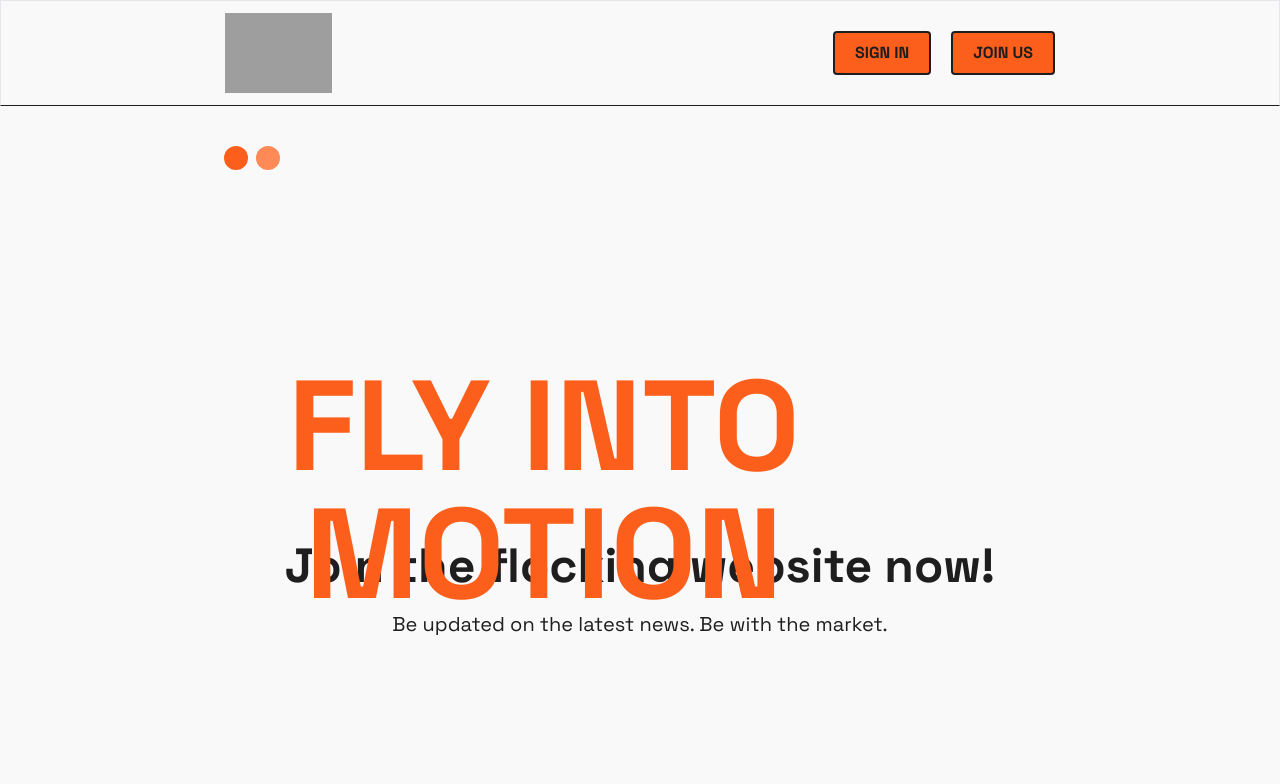
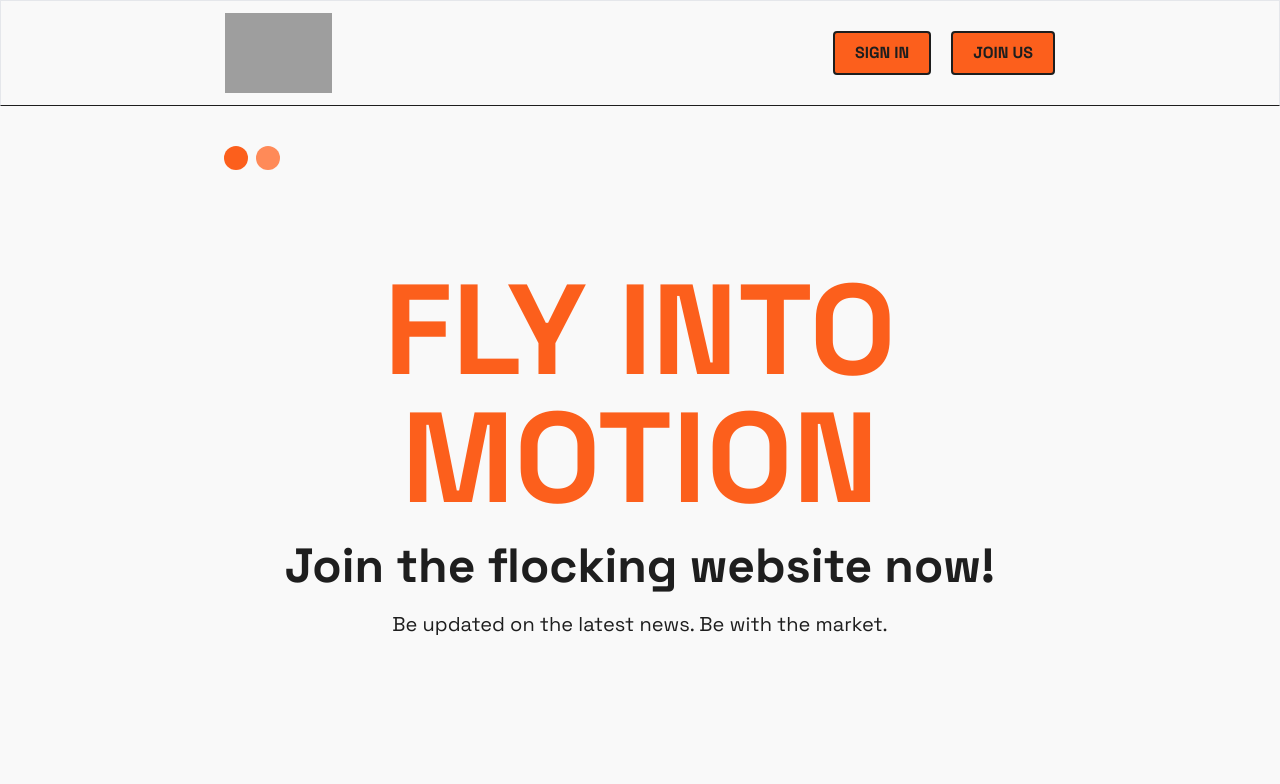
Before and after one commit to aaronjoshuaespinosa/WingMan-App, a React (Create React App) app: page / in a window 1280 px wide. Shown: the top 784 px of the page. Built offline with nearby package versions, Linux system fonts and the light colour scheme; grey boxes are pictures that could not be loaded.

Commit message:
Added some animations

```diff
--- a/src/pages/Hero.js
+++ b/src/pages/Hero.js
@@ -38,7 +38,11 @@ const Hero = () => {
 
     return (
         <>
-            <div className='bg-wht w-full h-full font-space'>
+            <motion.div
+                initial={{ opacity: 0 }}
+                animate={{ opacity: 100 }}
+                transition={{ duration: 1.5 }}
+                className='bg-wht w-full h-full font-space'>
                 <p className='fixed bottom-0 right-0 text-5xl hover:text-orng cursor-pointer m-5 z-20 transition-all ease-in-out duration-[0.2s]'><FaArrowCircleUp onClick={scrollToTop} style={{ opacity: visible ? '100%' : '0%' }} /></p>
 
                 <div className='w-full py-3 px-5 lg:px-56 border-b-blk border-[1px]'>
@@ -60,7 +64,8 @@ const Hero = () => {
                     </div>
 
                     <div className='w-full flex flex-col justify-center items-center pt-12 lg:pt-24 custom:pt-1 gap-y-4 lg:gap-y-5 custom:gap-y-5'>
-                        <motion.p animate={{ opacity: 100, x: [100, -100, 100], y: [-100, 100, -100] }} transition={{repeat: Infinity}} className='text-orng font-bold text-7xl lg:text-9xl custom:text-8xl text-center select-none'>FLY INTO MOTION</motion.p>
+
+                        <p className='text-orng font-bold text-7xl lg:text-9xl custom:text-8xl text-center select-none'>FLY INTO MOTION</p>
                         <p className='text-blk font-bold text-xl lg:text-5xl custom:text-4xl text-center select-none'>Join the flocking website now!</p>
                         <p className='text-blk text-base px-12 lg:text-xl text-center select-none'>Be updated on the latest news. Be with the market. </p>
 
@@ -83,7 +88,7 @@ const Hero = () => {
                     </div>
                 </div>
                 <HeroFooter />
-            </div>
+            </motion.div>
         </>
     )
 }
--- a/src/pages/Join.js
+++ b/src/pages/Join.js
@@ -1,10 +1,10 @@
-import { data } from 'autoprefixer'
 import React from 'react'
 import { useState } from 'react'
 import { useNavigate } from 'react-router-dom'
 import { FormInput, LoginHero, LoginNav } from '../components'
 import { joinusInputs } from '../constants'
 import { useSignup } from '../hooks/useSignup'
+import { motion } from 'framer-motion';
 
 const Join = () => {
 
@@ -254,7 +254,8 @@ const Join = () => {
 
     return (
         <>
-            <div className='parent-wrapper w-full h-screen relative'>
+            <motion.div
+                className='parent-wrapper w-full h-screen relative'>
                 <img src="https://ik.imagekit.io/efpqj5mis/gradient_1_Cu7n0Rq7PR.png?ik-sdk-version=javascript-1.4.3&updatedAt=1671371950247" alt="" className='w-full h-full absolute pointer-events-none select-none top-0 right-0'></img>
                 <div className='max-w-[1600px] h-full mx-auto flex'>
 
@@ -265,7 +266,11 @@ const Join = () => {
                     <div className='w-full relative'>
                         <LoginNav isActive="join" />
                         <div className='h-[80%] flex items-center justify-center'>
-                            <div className='mainForm w-[70%] mx-auto max-w-[250px] font-space'>
+                            <motion.div
+                                initial={{ opacity: 0 }}
+                                animate={{ opacity: 100 }}
+                                transition={{ duration: 0.5 }}
+                                className='mainForm w-[70%] mx-auto max-w-[250px] font-space'>
                                 <img src="https://ik.imagekit.io/efpqj5mis/LogoWingman_c3G261ZWo.webp?ik-sdk-version=javascript-1.4.3&updatedAt=1671375425432" alt="Logo" className='mx-auto m-2 pointer-events-none select-none h-24' />
 
                                 {joinusInputs.map(val => {
@@ -278,12 +283,12 @@ const Join = () => {
                                 {error && <div className="mb-2 lg:mb-2">{error}</div>}
                                 <p className='text-sm text-blk text-center cursor-pointer hover:underline' onClick={signLink}
                                 >I already have an account</p>
-                            </div>
+                            </motion.div>
 
                         </div>
                     </div>
                 </div>
-            </div>
+            </motion.div>
         </>
     )
 }
--- a/src/pages/Login.js
+++ b/src/pages/Login.js
@@ -4,6 +4,7 @@ import { useNavigate } from 'react-router-dom'
 import { FormInput, LoginHero, LoginNav } from '../components'
 import { signinInputs } from '../constants'
 import { useLogin } from '../hooks/useLogin'
+import { motion } from 'framer-motion';
 
 
 const Login = () => {
@@ -73,7 +74,11 @@ const Login = () => {
 
     return (
         <>
-            <div className='parent-wrapper w-full h-screen relative'>
+            <div
+                initial={{ opacity: 0 }}
+                animate={{ opacity: 100 }}
+                transition={{ duration: 1.5 }}
+                className='parent-wrapper w-full h-screen relative'>
                 <img src="https://ik.imagekit.io/efpqj5mis/gradient_1_Cu7n0Rq7PR.png?ik-sdk-version=javascript-1.4.3&updatedAt=1671371950247" alt="" className='w-full h-full absolute pointer-events-none select-none top-0 right-0'></img>
                 <div className='max-w-[1600px] h-full mx-auto flex'>
                     <div className='flex justify-center items-center lg:h-full lg:w-full'>
@@ -84,7 +89,11 @@ const Login = () => {
                         <LoginNav isActive="login" />
                         <div className='h-[80%] flex items-center justify-center'>
 
-                            <div className='w-[60%] mx-auto max-w-[250px] font-space'>
+                            <motion.div
+                                initial={{ opacity: 0 }}
+                                animate={{ opacity: 100 }}
+                                transition={{ duration: 0.5 }}
+                                className='w-[60%] mx-auto max-w-[250px] font-space'>
                                 <img src="https://ik.imagekit.io/efpqj5mis/LogoWingman_c3G261ZWo.webp?ik-sdk-version=javascript-1.4.3&updatedAt=1671375425432" alt="Logo" className='mx-auto m-4 pointer-events-none select-none h-24' />
 
                                 {signinInputs.map(val => {
@@ -96,7 +105,7 @@ const Login = () => {
                                 <button className='bg-orng w-full h-[40px] text-center text-blk flex items-center justify-center text-sm font-bold rounded-[2px] border-[2px] border-blk select-none cursor-pointer mb-2 lg:mb-5 hover:bg-light-orng transition-all ease-in-out duration-[0.2s]' style={valuesError.email === '' && valuesError.password === '' ? { pointerEvents: "auto", opacity: "100%" } : { pointerEvents: "none", opacity: "50%" }} onClick={handleSubmit}>SIGN IN</button>
                                 {error && <div className="error">{error}</div>}
                                 <p className='text-sm text-blk text-center cursor-pointer hover:underline' onClick={joinLink}>I want to create an account</p>
-                            </div>
+                            </motion.div>
                         </div>
                     </div>
                 </div>
```
